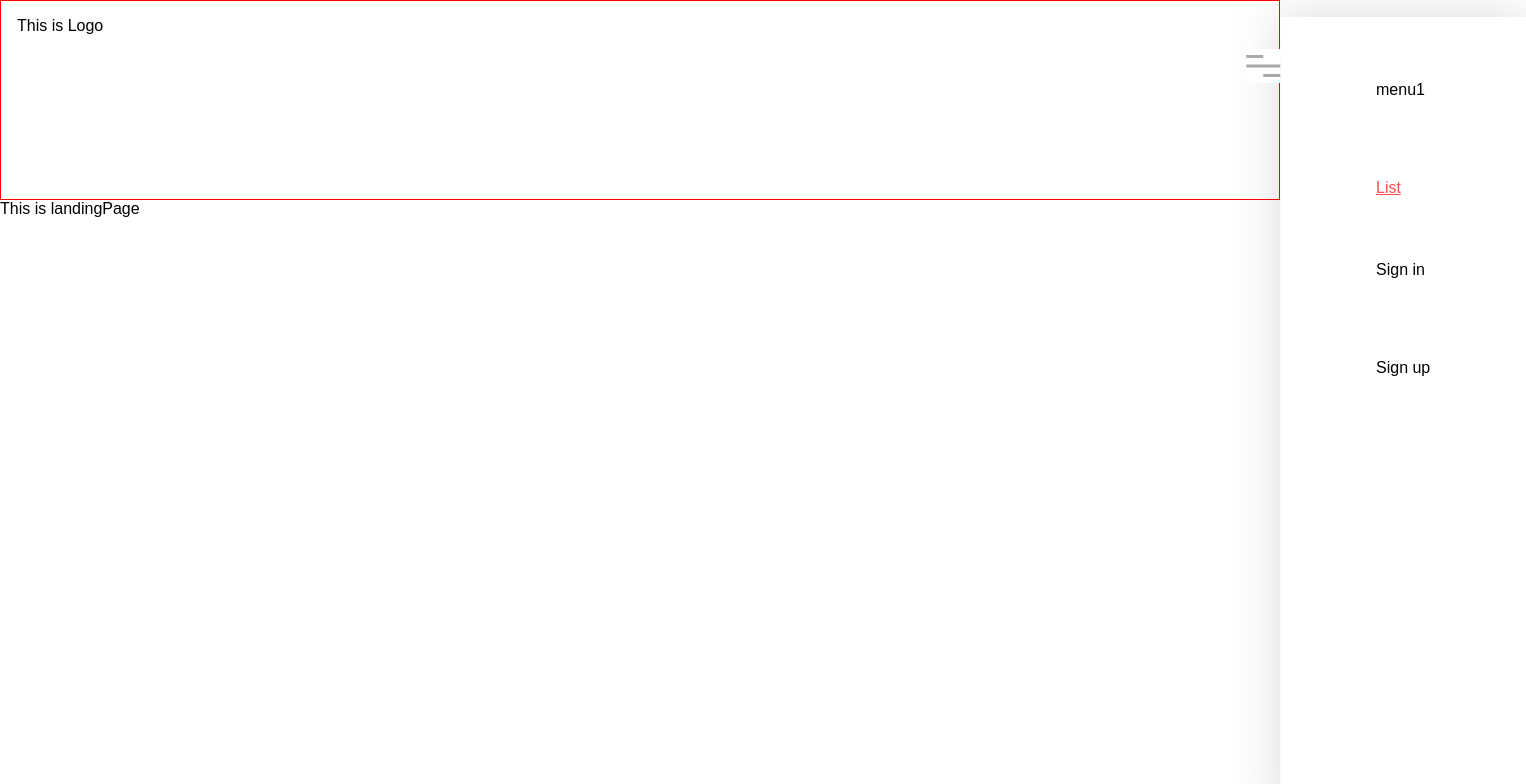
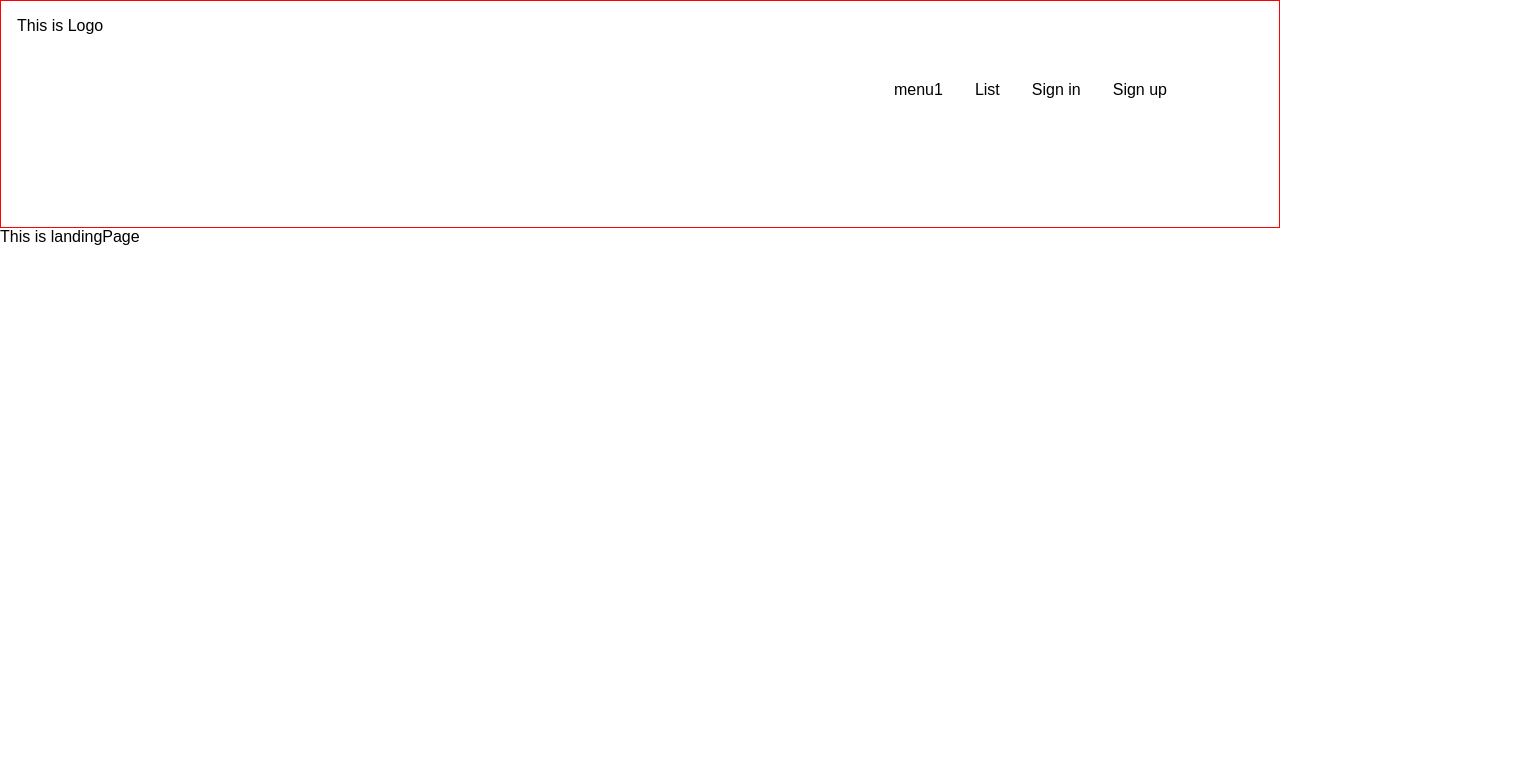
Before and after one commit to HTlee1990/FoodAddict, a React (Create React App) app: page / in a window 1280 px wide. Shown: the top 784 px of the page, 1526 px wide, since content can reach past the window. Built offline with nearby package versions, Linux system fonts and the light colour scheme; no server answers.

Commit message:
[Client]Add: make nav to be responsive

```diff
--- a/src/App.scss
+++ b/src/App.scss
@@ -48,5 +48,6 @@ button:focus {
 }
 
 a {
-  color: var(--clr-primary);
+  color: inherit;
+  text-decoration: none;
 }
--- a/src/components/header/Header.scss
+++ b/src/components/header/Header.scss
@@ -88,5 +88,23 @@
   }
 }
 
-@media (min-width: 1000px) {
+@media (min-width: 769px) {
+  .header__container {
+    .nav__items__container {
+      display: flex;
+      position: relative;
+      transform: translateX(0%);
+      box-shadow: none;
+
+      .nav__lists {
+        flex-direction: row;
+        height: 100%;
+        gap: 2rem;
+      }
+
+      .hamburger__container {
+        display: none;
+      }
+    }
+  }
 }
--- a/src/components/login/Signup.js
+++ b/src/components/login/Signup.js
@@ -1,11 +1,33 @@
-import { useRef } from "react";
+import { useState, useRef } from "react";
+import axios from "axios";
 import google_btn from "../../statics/btn_google.png";
+
+const ENDPOINT = process.env.REACT_APP_ENDPOINT;
 
 const Signup = ({ googleHandler }) => {
   const idRef = useRef();
+  const nicknameRef = useRef();
   const PWRef = useRef();
+  const cPWRef = useRef();
+  const [err, setErr] = useState({ id: "", nickname: "", pw: "", cpw: "" });
 
-  const signUpHandler = () => {};
+  const signUpHandler = async (e) => {
+    e.preventDefault();
+    try {
+      const res = await axios.put(
+        `${ENDPOINT}/signup`,
+        {
+          id: idRef.current.value,
+          password: PWRef.current.value,
+          nickname: nicknameRef.current.value,
+        },
+        { withCredentials: true }
+      );
+      console.log(res);
+    } catch (error) {
+      console.log(error);
+    }
+  };
   return (
     <div className="modal__content">
       <form className="login__form" onSubmit={signUpHandler} autoComplete="off">
@@ -14,12 +36,13 @@ const Signup = ({ googleHandler }) => {
           <label className="input__label" htmlFor="id">
             Email
           </label>
+          {err.id.length !== 0 && <div>{err}</div>}
         </div>
         <div className="input__container">
           <input
             id="nickname"
             type="text"
-            ref={idRef}
+            ref={nicknameRef}
             placeholder=" "
             required
           />
@@ -36,7 +59,7 @@ const Signup = ({ googleHandler }) => {
         <div className="input__container">
           <input
             id="cpw"
-            ref={PWRef}
+            ref={cPWRef}
             type="password"
             placeholder=" "
             required
```
